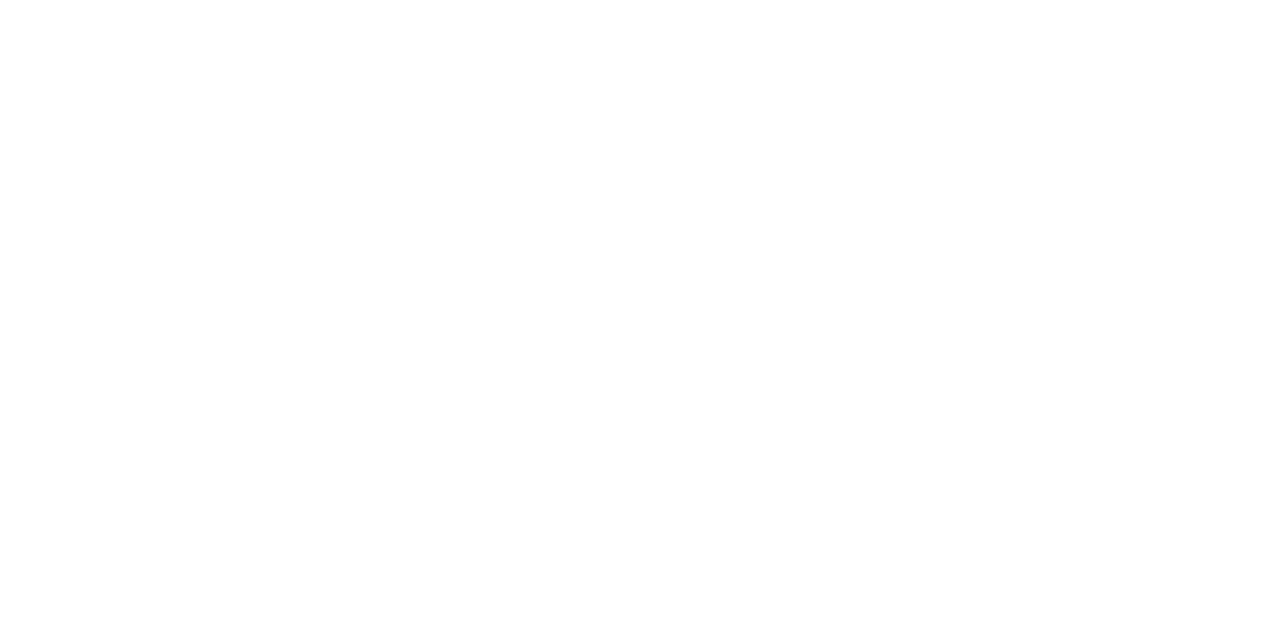
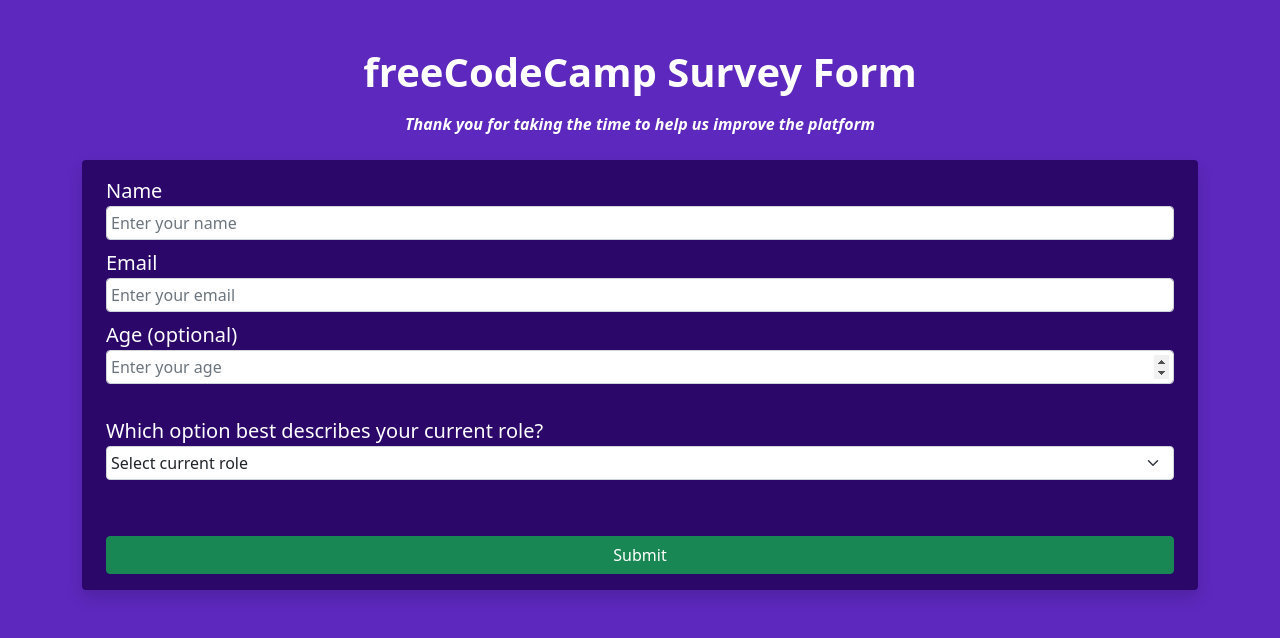
Before and after one commit to Khabub/FreeCodeCamp-BS5, a website: page SurveyForm-BS5/index.html in a window 1280 px wide. Drawn offline with nearby package versions, Linux system fonts and the light colour scheme.

Commit message:
select current role

```diff
--- a/SurveyForm-BS5/index.html
+++ b/SurveyForm-BS5/index.html
@@ -8,6 +8,59 @@
     <link rel="stylesheet" href="./style.css">
 </head>
 <body>
+    <div class="container mt-5">
+        <div class="text-center text-white">
+            <h1 class="fw-bold">freeCodeCamp Survey Form</h1>
+            <p class="fw-bold fst-italic py-2">Thank you for taking the time to help us improve the platform</p>
+        </div>
+        <div class="surveyback shadow rounded">
+            <form class="fs-5 text-white py-3 px-4 needs-validation" novalidate>
+                <div class="position-relative">
+                    <label for="name" id="name" class="form-label my-0">Name</label>
+                    <input type="text" class="form-control p-1 mb-2" id="name" placeholder="Enter your name" required>
+                    <div class="survey-name text-end fw-bold valid-feedback">OK!</div>
+                    <div class="survey-name text-end fw-bold invalid-feedback">Not good!</div>
+                </div>
+                <div class="position-relative">
+                    <label for="email" id="email" class="form-label my-0">Email</label>
+                    <input type="email" class="form-control p-1 mb-2" id="email" placeholder="Enter your email" required>
+                    <div class="survey-email text-end fw-bold valid-feedback">OK!</div>
+                    <div class="survey-email text-end fw-bold invalid-feedback">Not good!</div>
+                </div>
+                <div class="position-relative">
+                    <label for="age" id="age" class="form-label my-0">Age (optional)</label>
+                    <input type="number" class="form-control form-control-age p-1 mb-2" id="age" min="15" max="130" placeholder="Enter your age" required>
+                    <div class="survey-age text-end fw-bold valid-feedback">OK!</div>
+                    <div class="survey-age text-end fw-bold invalid-feedback">Not good!</div>
+                </div>
+                <div class="position-relative">
+                    <label for="role" id="role" class="form-label mb-0 mt-4">Which option best describes your current role?</label>
+                    <select class="form-select p-1 mb-2" id="role" aria-label="Default select example" required>
+                        <option value="" selected disabled>Select current role</option>
+                        <option value="1">Student</option>
+                        <option value="2">Full Time Job</option>
+                        <option value="3">Full Time Learner</option>
+                        <option value="4">Prefer not to say</option>
+                        <option value="5">Other</option>
+                      </select>
+                      <div class="survey-role text-end fw-bold valid-feedback mt-4">OK!</div>
+                      <div class="survey-role text-end fw-bold invalid-feedback mt-4">Not good!</div>
+                </div>
+
+
+
+
+
+
+
+
+                <button class="btn btn-success mt-5 w-100">Submit</button>
+            </form>
+        </div>
+    </div>
+
+
+
 
 
 
--- a/SurveyForm-BS5/main.scss
+++ b/SurveyForm-BS5/main.scss
@@ -1,3 +1,45 @@
 
 
 @import "./node_modules/bootstrap/scss/bootstrap";
+
+$survey-background-color:                   rgb(93, 40, 190);
+$survey-back-color-dark:                   rgb(42, 7, 105);
+
+
+body {
+    background-color: $survey-background-color;
+}
+
+.surveyback {
+    background-color: $survey-back-color-dark;
+}
+
+[class|="survey"] {
+    position: absolute;
+    top: 0;
+}
+
+.survey-role {
+    position: absolute;
+    top: 35px;
+}
+
+.form-control-age {
+    background-position-x: 95% !important;
+}
+
+// Input arrows not hidden
+input::-webkit-outer-spin-button,
+input::-webkit-inner-spin-button {
+    opacity: 1;
+}
+
+
+
+// If width is more than 420px, do it
+@media (min-width: 420px) {
+    .survey-role {
+        position: absolute;
+        top: 0px;
+    }
+}
```
Also changed, not shown: SurveyForm-BS5/style.css, 1 other file.
